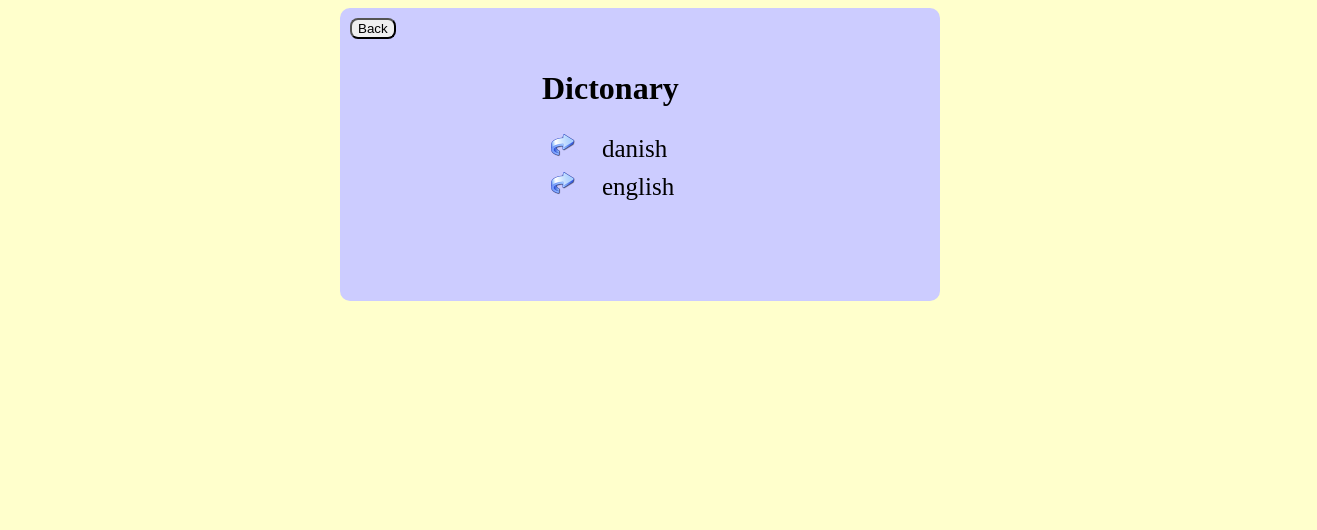
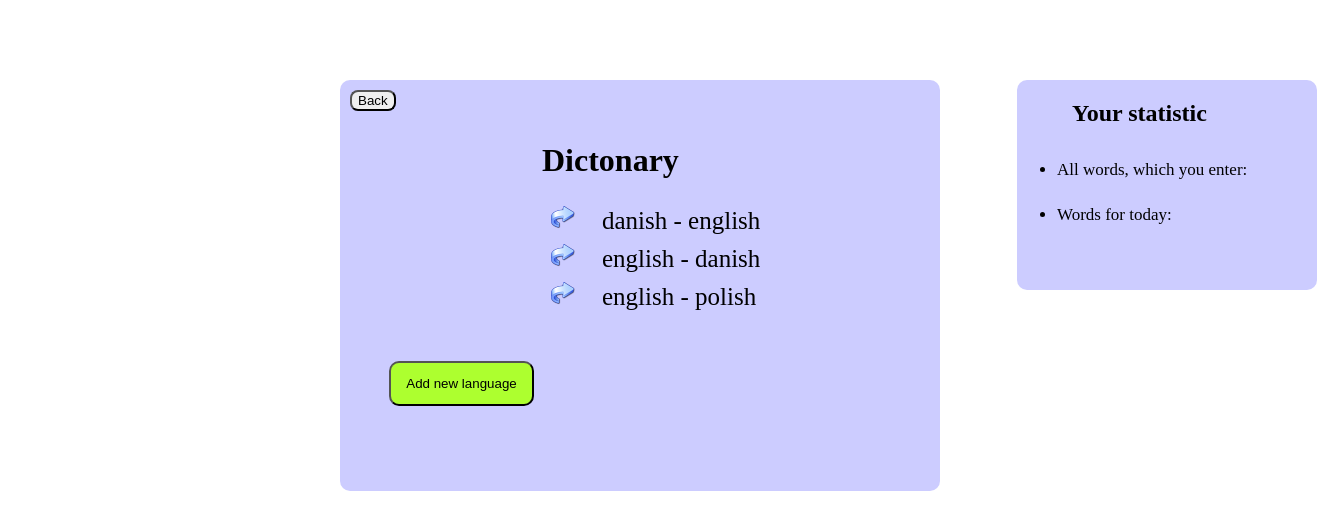
Before and after one commit to lusia/word_game, a plain HTML site: page index.html in a window 1280 px wide. Shown: the whole page, 1317 px wide, since content can reach past the window. Drawn offline with Linux system fonts and the light colour scheme.

Commit message:
Added div statistic

```diff
--- a/css.css
+++ b/css.css
@@ -3,7 +3,7 @@
 }
 
 body {
-    background-color: #FFFFCC;
+    background-color: #ffffff;
 }
 
 button {
@@ -18,10 +18,11 @@ button#return-button {
 div#content {
     width: 600px;
     max-height: 660px;
-    margin: 0 auto;
-    padding-bottom: 80px;
+    margin: 80px auto;
+    padding-bottom: 85px;
     background-color: #CCCCFF;
     border-radius: 10px;
+    position: relative;
 }
 
 div#view-select-language {
@@ -41,6 +42,13 @@ div#view-select-language ul li {
 
 li {
     font-size: 25px;
+}
+
+button#new_language {
+    height: 45px;
+    width: 145px;
+    margin: 30px 0 0 -153px;
+    background-color: #ADFF2F;
 }
 
 div#view-game-mode {
@@ -145,3 +153,21 @@ button#solve_not {
     top: 128px;
     width: 180px;
 }
+
+div#statistic {
+    width: 300px;
+    height: 210px;
+    position: absolute;
+    top: 80px;
+    left: 1017px;
+    background-color: #CCCCFF;
+    border-radius: 10px;
+}
+div#statistic ul {
+    line-height: 45px;
+
+}
+
+div#statistic ul li {
+    font-size: 17px;
+}
--- a/index.html
+++ b/index.html
@@ -14,9 +14,11 @@
     <div id="view-select-language" class="jqs-view">
         <h1>Dictonary</h1>
         <ul>
-            <li data-langId="0">danish</li>
-            <li data-langId="1">english</li>
+            <li data-langId="0">danish - english</li>
+            <li data-langId="1">english - danish</li>
+            <li data-langId="2">english - polish</li>
         </ul>
+        <button type="button" id="new_language">Add new language</button>
     </div>
     <!--view with possible language to choose -->
 
@@ -28,11 +30,11 @@
 
     <div id="view-add-new" class="dn jqs-view">
         <div id="foreign_word">
-            <h2>danish</h2>
+            <h2>word</h2>
             <textarea></textarea>
         </div>
         <div id="translate_word">
-            <h2>polish</h2>
+            <h2>translation</h2>
             <textarea></textarea>
         </div>
         <button type="button" id="save">Save</button>
@@ -42,11 +44,13 @@
     <div id="view-game" class="dn jqs-view">
         <div class="random_word">
             <p id="window_with_random_word"></p>
-            <h3>danish word</h3>
+
+            <h3>word</h3>
         </div>
 
         <div id="translate" class="random_word">
             <p>Example</p>
+
             <h3>translation</h3>
 
 
@@ -58,5 +62,13 @@
     <!--main game view-->
 
 </div>
+<div id="statistic">
+    <h2>Your statistic</h2>
+
+    <ul>
+        <li>All words, which you enter: </li>
+        <li>Words for today: </li>
+    </ul>
+</div>
 </body>
 </html>
--- a/js/js.js
+++ b/js/js.js
@@ -117,6 +117,11 @@ $(document).ready(function () {
         };
 
         /**
+         * Display statistic
+         */
+        $("div#statistic ul li:first").append(localStorage);
+
+        /**
          * Choose language
          */
         $("div#view-select-language ul li").click(function () {
@@ -128,6 +133,24 @@ $(document).ready(function () {
         $("#return-button").click(function () {
             fHideAllViews();
             $("#view-select-language").show();
+        });
+
+        /**
+         * Add new language button
+         */
+
+        $("#new_language").click(function () {
+            var value = 2,
+                newLanguage = prompt("Please enter new language");
+
+            if ((newLanguage !== "") && (newLanguage.indexOf("-") !== -1)){ //&& (typeof newLanguage !== number)) {
+                $("div#view-select-language ul").append("<li>" + newLanguage + "</li>").attr('data-langId', value++);
+                console.log($("div#view-select-language ul").attr('data-langId'));
+            }
+            else {
+                alert("Please check if you you enter the new language");
+            }
+
         });
 
         /**
```
